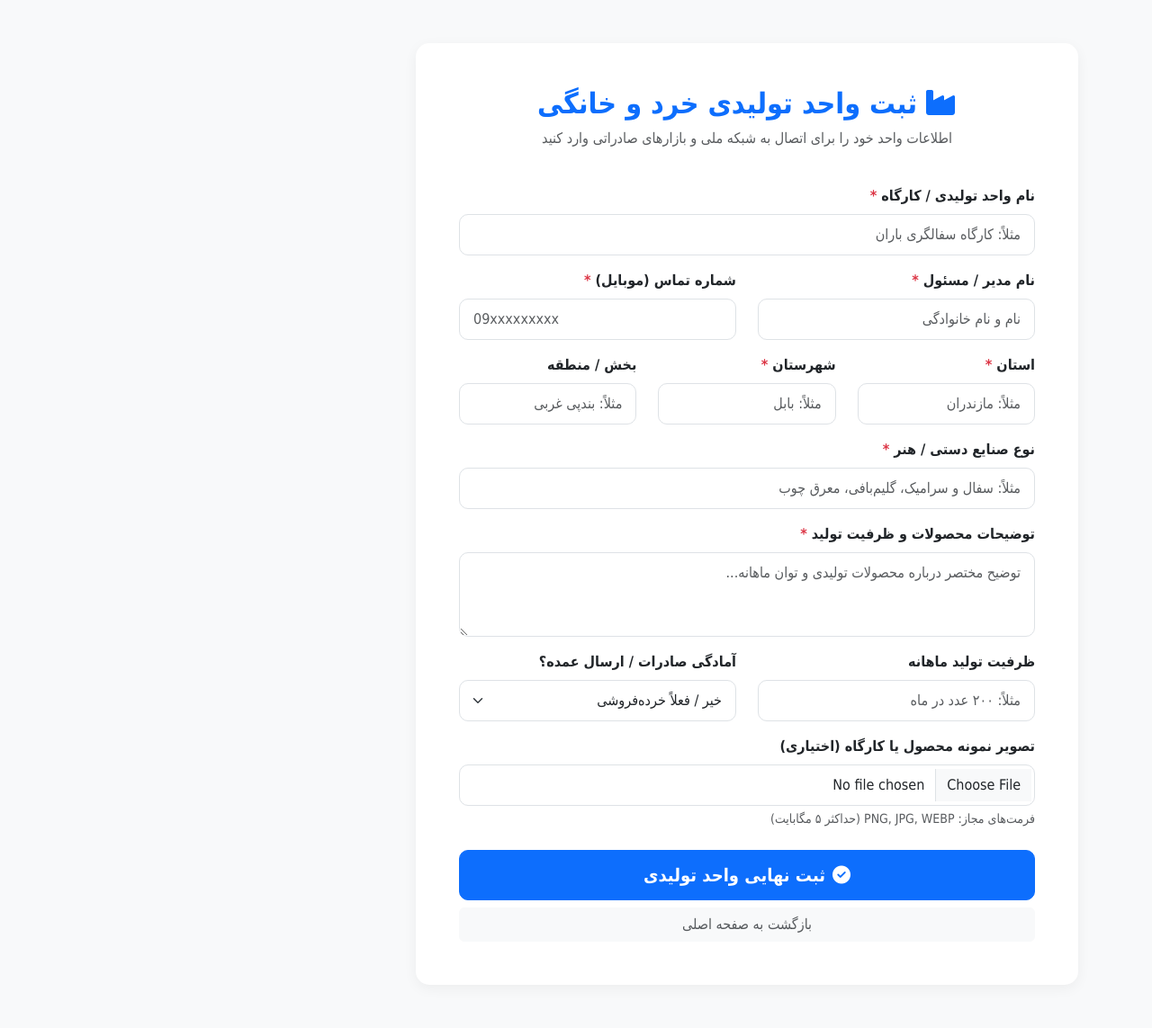
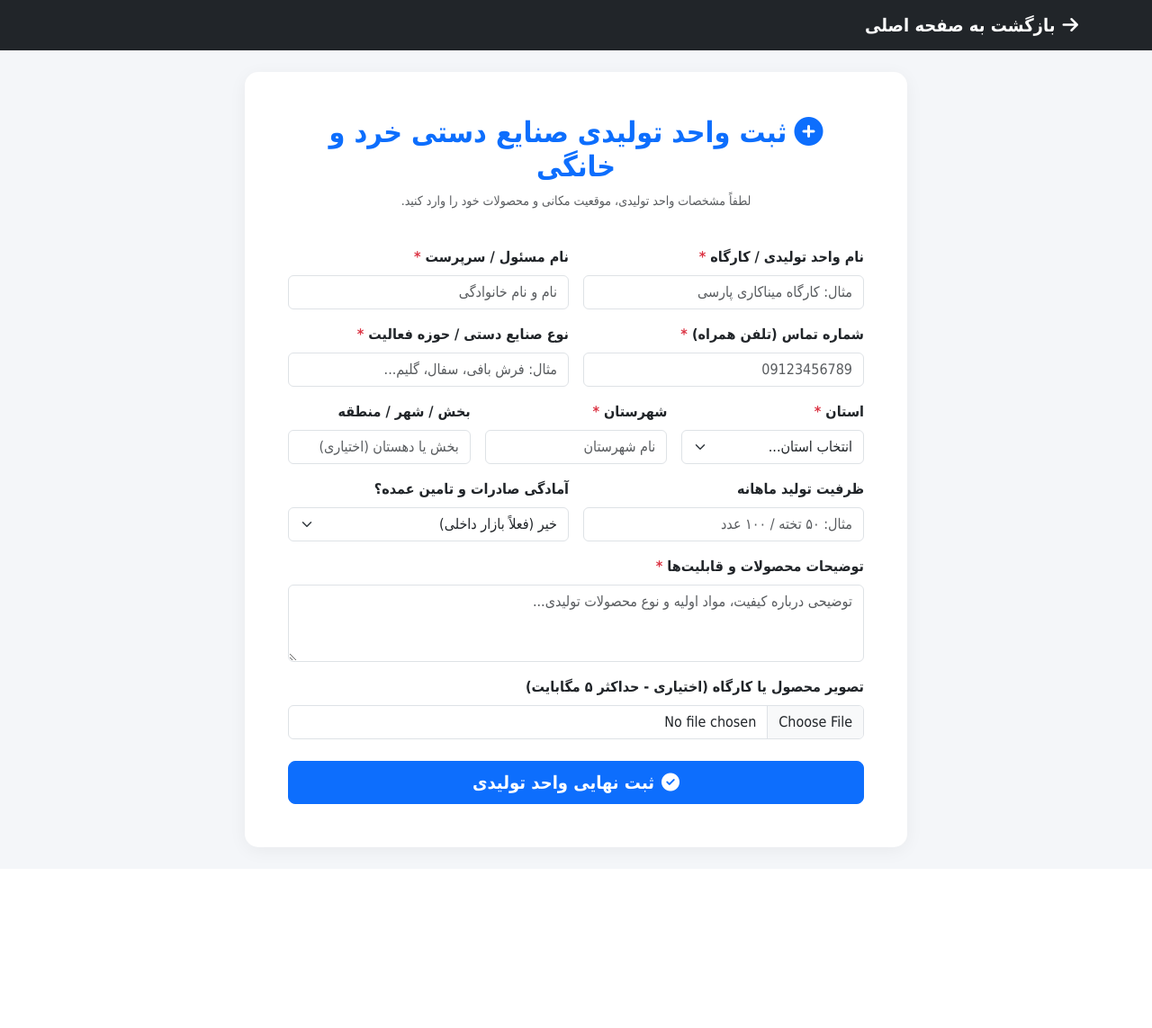
Before and after one commit to alikh480048-dotcom/Samaneh-tolid, a Flask app: page /register in a window 1280 px wide. Shown: the whole page at 90% size. After the commit the page ends 956 px from the top, so only its background shows below. Run offline with Flask 3, Linux system fonts and the light colour scheme; some libraries are stand-ins or nearby versions.

Commit message:
Update register.html

```diff
--- a/templates/register.html
+++ b/templates/register.html
@@ -3,24 +3,28 @@
 <head>
     <meta charset="UTF-8">
     <meta name="viewport" content="width=device-width, initial-scale=1.0">
-    <title>ثبت واحد تولیدی | سامانه هوشمند توسعه تولید</title>
+    <title>ثبت واحد تولیدی | سامانه هوشمند</title>
     <link href="https://cdn.jsdelivr.net/npm/bootstrap@5.3.3/dist/css/bootstrap.rtl.min.css" rel="stylesheet">
     <link rel="stylesheet" href="https://cdnjs.cloudflare.com/ajax/libs/font-awesome/6.4.0/css/all.min.css">
     <style>
-        body { background-color: #f8f9fa; font-family: Tahoma, sans-serif; }
-        .card { border-radius: 15px; box-shadow: 0 4px 15px rgba(0,0,0,0.05); }
-        .btn-primary { background-color: #0d6efd; border-radius: 10px; padding: 12px; font-weight: bold; }
-        .form-control, .form-select { border-radius: 10px; padding: 10px 15px; }
+        body { background-color: #f4f6f9; font-family: Tahoma, sans-serif; }
+        .card { border-radius: 15px; box-shadow: 0 4px 20px rgba(0,0,0,0.05); border: none; }
     </style>
 </head>
 <body>
-    <div class="container my-5">
-        <div class="row justify-content_center">
+    <nav class="navbar navbar-dark bg-dark mb-4">
+        <div class="container">
+            <a class="navbar-brand fw-bold" href="{{ url_for('index') }}"><i class="fas fa-arrow-right me-2"></i>بازگشت به صفحه اصلی</a>
+        </div>
+    </nav>
+
+    <div class="container my-4">
+        <div class="row justify-content-center">
             <div class="col-lg-8">
-                <div class="card p-4 p-md-5 border-0">
+                <div class="card p-4 p-md-5">
                     <div class="text-center mb-4">
-                        <h2 class="fw-bold text-primary"><i class="fas fa-industry me-2"></i>ثبت واحد تولیدی خرد و خانگی</h2>
-                        <p class="text-muted">اطلاعات واحد خود را برای اتصال به شبکه ملی و بازارهای صادراتی وارد کنید</p>
+                        <h2 class="fw-bold text-primary"><i class="fas fa-plus-circle me-2"></i>ثبت واحد تولیدی صنایع دستی خرد و خانگی</h2>
+                        <p class="text-muted small">لطفاً مشخصات واحد تولیدی، موقعیت مکانی و محصولات خود را وارد کنید.</p>
                     </div>
 
                     {% with messages = get_flashed_messages(with_categories=true) %}
@@ -35,77 +39,83 @@
                     {% endwith %}
 
                     <form method="POST" enctype="multipart/form-data">
-                        <div class="mb-3">
-                            <label class="form-label fw-bold">نام واحد تولیدی / کارگاه <span class="text-danger">*</span></label>
-                            <input type="text" class="form-control" name="unit_name" required placeholder="مثلاً: کارگاه سفالگری باران">
-                        </div>
-
-                        <div class="row">
-                            <div class="col-md-6 mb-3">
-                                <label class="form-label fw-bold">نام مدیر / مسئول <span class="text-danger">*</span></label>
+                        <div class="row g-3">
+                            <div class="col-md-6">
+                                <label class="form-label fw-bold">نام واحد تولیدی / کارگاه <span class="text-danger">*</span></label>
+                                <input type="text" class="form-control" name="unit_name" required placeholder="مثال: کارگاه میناکاری پارسی">
+                            </div>
+                            <div class="col-md-6">
+                                <label class="form-label fw-bold">نام مسئول / سرپرست <span class="text-danger">*</span></label>
                                 <input type="text" class="form-control" name="manager_name" required placeholder="نام و نام خانوادگی">
                             </div>
-                            <div class="col-md-6 mb-3">
-                                <label class="form-label fw-bold">شماره تماس (موبایل) <span class="text-danger">*</span></label>
-                                <input type="tel" class="form-control" name="phone" required placeholder="09xxxxxxxxx">
+
+                            <div class="col-md-6">
+                                <label class="form-label fw-bold">شماره تماس (تلفن همراه) <span class="text-danger">*</span></label>
+                                <input type="text" class="form-control" name="phone" required placeholder="09123456789">
                             </div>
-                        </div>
+                            <div class="col-md-6">
+                                <label class="form-label fw-bold">نوع صنایع دستی / حوزه فعالیت <span class="text-danger">*</span></label>
+                                <input type="text" class="form-control" name="craft_type" required placeholder="مثال: فرش بافی، سفال، گلیم...">
+                            </div>
 
-                        <!-- ساختار مکانی سه‌سطحی -->
-                        <div class="row">
-                            <div class="col-md-4 mb-3">
+                            <!-- موقعیت مکانی: سه سطح -->
+                            <div class="col-md-4">
                                 <label class="form-label fw-bold">استان <span class="text-danger">*</span></label>
-                                <input type="text" class="form-control" name="province" id="province" required placeholder="مثلاً: مازندران">
+                                <select class="form-select" id="province" name="province" required onchange="updateCounties()">
+                                    <option value="">انتخاب استان...</option>
+                                    <option value="تهران">تهران</option>
+                                    <option value="اصفهان">اصفهان</option>
+                                    <option value="فارس">فارس</option>
+                                    <option value="خراسان رضوی">خراسان رضوی</option>
+                                    <option value="آذربایجان شرقی">آذربایجان شرقی</option>
+                                    <option value="گیلان">گیلان</option>
+                                    <option value="مازندران">مازندران</option>
+                                    <option value="یزد">یزد</option>
+                                    <option value="کرمان">کرمان</option>
+                                    <option value="خوزستان">خوزستان</option>
+                                    <option value="سایر">سایر استان‌ها</option>
+                                </select>
                             </div>
-                            <div class="col-md-4 mb-3">
+                            <div class="col-md-4">
                                 <label class="form-label fw-bold">شهرستان <span class="text-danger">*</span></label>
-                                <input type="text" class="form-control" name="county" id="county" required placeholder="مثلاً: بابل">
+                                <input type="text" class="form-control" name="county" required placeholder="نام شهرستان">
                             </div>
-                            <div class="col-md-4 mb-3">
-                                <label class="form-label fw-bold">بخش / منطقه</label>
-                                <input type="text" class="form-control" name="district" id="district" placeholder="مثلاً: بندپی غربی">
+                            <div class="col-md-4">
+                                <label class="form-label fw-bold">بخش / شهر / منطقه</label>
+                                <input type="text" class="form-control" name="district" placeholder="بخش یا دهستان (اختیاری)">
                             </div>
-                        </div>
 
-                        <div class="mb-3">
-                            <label class="form-label fw-bold">نوع صنایع دستی / هنر <span class="text-danger">*</span></label>
-                            <input type="text" class="form-control" name="craft_type" required placeholder="مثلاً: سفال و سرامیک، گلیم‌بافی، معرق چوب">
-                        </div>
-
-                        <div class="mb-3">
-                            <label class="form-label fw-bold">توضیحات محصولات و ظرفیت تولید <span class="text-danger">*</span></label>
-                            <textarea class="form-control" name="products_desc" rows="3" required placeholder="توضیح مختصر درباره محصولات تولیدی و توان ماهانه..."></textarea>
-                        </div>
-
-                        <div class="row">
-                            <div class="col-md-6 mb-3">
+                            <div class="col-md-6">
                                 <label class="form-label fw-bold">ظرفیت تولید ماهانه</label>
-                                <input type="text" class="form-control" name="capacity" placeholder="مثلاً: ۲۰۰ عدد در ماه">
+                                <input type="text" class="form-control" name="monthly_capacity" placeholder="مثال: ۵۰ تخته / ۱۰۰ عدد">
                             </div>
-                            <div class="col-md-6 mb-3">
-                                <label class="form-label fw-bold">آمادگی صادرات / ارسال عمده؟</label>
+                            <div class="col-md-6">
+                                <label class="form-label fw-bold">آمادگی صادرات و تامین عمده؟</label>
                                 <select class="form-select" name="export_ready">
-                                    <option value="no">خیر / فعلاً خرده‌فروشی</option>
+                                    <option value="no">خیر (فعلاً بازار داخلی)</option>
                                     <option value="yes">بله، آماده صادرات و تامین عمده</option>
                                 </select>
                             </div>
-                        </div>
 
-                        <div class="mb-4">
-                            <label class="form-label fw-bold">تصویر نمونه محصول یا کارگاه (اختیاری)</label>
-                            <input type="file" class="form-control" name="image" accept="image/png, image/jpeg, image/webp">
-                            <div class="form-text">فرمت‌های مجاز: PNG, JPG, WEBP (حداکثر ۵ مگابایت)</div>
-                        </div>
+                            <div class="col-12">
+                                <label class="form-label fw-bold">توضیحات محصولات و قابلیت‌ها <span class="text-danger">*</span></label>
+                                <textarea class="form-control" name="products_desc" rows="3" required placeholder="توضیحی درباره کیفیت، مواد اولیه و نوع محصولات تولیدی..."></textarea>
+                            </div>
 
-                        <div class="d-grid gap-2">
-                            <button type="submit" class="btn btn-primary btn-lg"><i class="fas fa-check-circle me-2"></i>ثبت نهایی واحد تولیدی</button>
-                            <a href="{{ url_for('index') }}" class="btn btn-light text-muted">بازگشت به صفحه اصلی</a>
+                            <div class="col-12">
+                                <label class="form-label fw-bold">تصویر محصول یا کارگاه (اختیاری - حداکثر ۵ مگابایت)</label>
+                                <input type="file" class="form-control" name="image" accept="image/png, image/jpeg, image/webp">
+                            </div>
+
+                            <div class="col-12 mt-4">
+                                <button type="submit" class="btn btn-primary btn-lg w-100 fw-bold"><i class="fas fa-check-circle me-2"></i>ثبت نهایی واحد تولیدی</button>
+                            </div>
                         </div>
                     </form>
                 </div>
             </div>
         </div>
     </div>
-    <script src="https://cdn.jsdelivr.5npm/bootstrap@5.3.3/dist/js/bootstrap.bundle.min.js"></script>
+    <script src="https://cdn.jsdelivr.net/npm/bootstrap@5.3.3/dist/js/bootstrap.bundle.min.js"></script>
 </body>
 </html>
```
